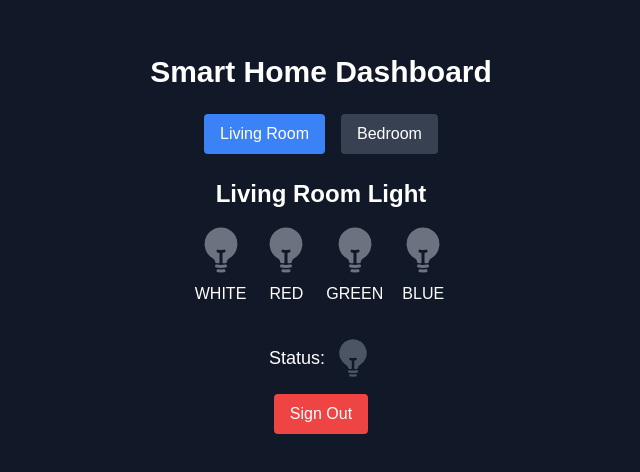
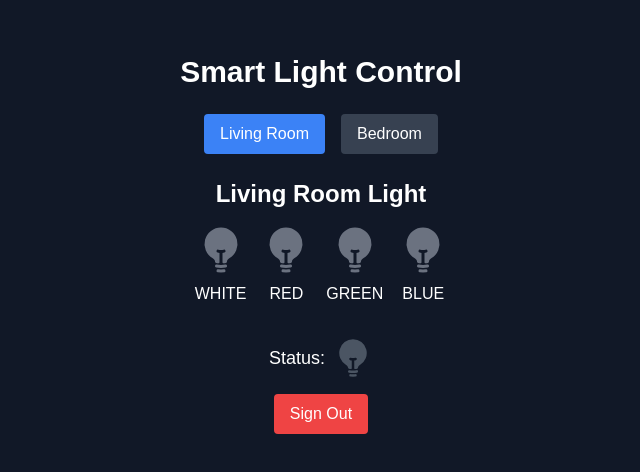
Before and after one commit to jjybaliguat/desio-maes, a Next.js app: page / in a window 1280 px wide. Shown: the part 156-628 px from the top of the page, without its empty margins (319-959 px from the left). Built offline with nearby package versions, Linux system fonts and the light colour scheme.

Commit message:
some changes

```diff
--- a/app/page.tsx
+++ b/app/page.tsx
@@ -55,7 +55,7 @@ const Dashboard: React.FC = () => {
 
   return (
     <div className="min-h-screen flex flex-col items-center justify-center bg-gray-900 text-white p-4">
-      <h1 className="text-3xl font-bold mb-6">Smart Home Dashboard</h1>
+      <h1 className="text-3xl font-bold mb-6">Smart Light Control</h1>
 
       {/* Tab Switch */}
       <div className="flex space-x-4 mb-6">
```
